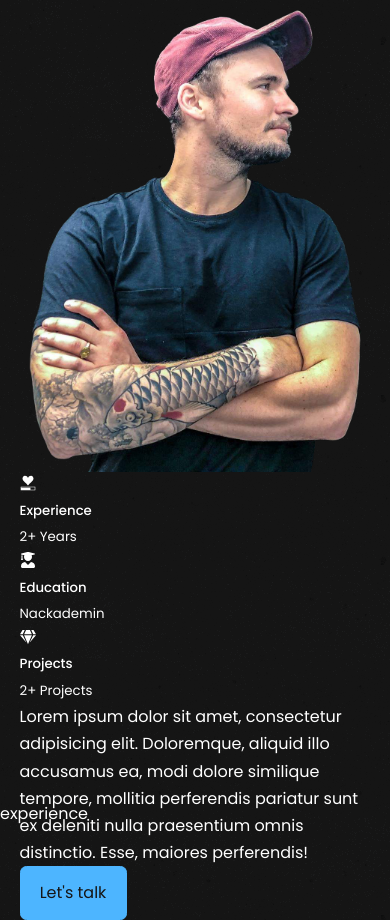
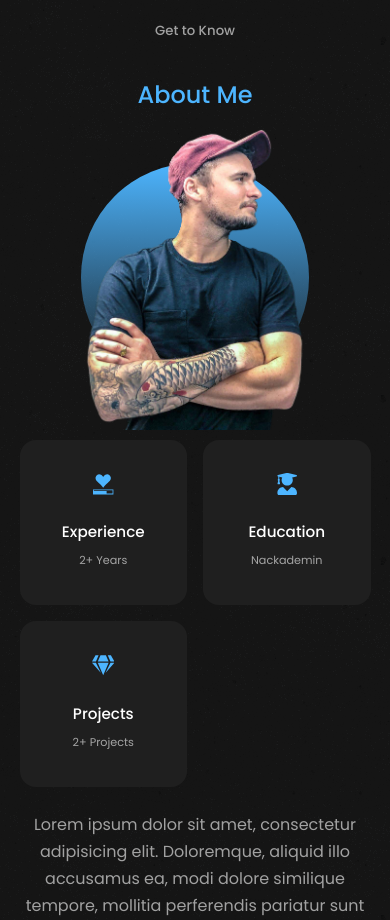
Before and after one commit to Theo-Selin/Portfolio, a React (Create React App) app in the folder client/: page / in a window 390 px wide. Shown: the part 1080-2000 px from the top of the page. Built offline with nearby package versions, Linux system fonts and the light colour scheme.

Commit message:
About me structure

```diff
--- a/client/src/components/about/about.css
+++ b/client/src/components/about/about.css
@@ -0,0 +1,106 @@
+.about__container {
+    display: grid;
+    grid-template-columns: 25% 60%;
+    gap: 15%;
+}
+
+.about__me {
+    width: 100%;
+    aspect-ratio: 1/1;
+    border-radius: 50%;
+    background: linear-gradient(
+        var(--color-primary),
+        transparent
+        );
+    display: grid;
+    place-items: center;
+}
+
+.about__me_image {
+    overflow: hidden;
+    transition: var(--transition)
+}
+
+.about__me_image:hover {
+    transform: rotate(-2deg)
+}
+
+.about__cards {
+    display: grid;
+    grid-template-columns: repeat(3, 1fr);
+    gap: 1.5rem;
+}
+
+.about__card {
+    background: var(--color-bg-variant);
+    border: 1px solid transparent;
+    border-radius: 1rem;
+    padding: 2rem;
+    text-align: center;
+    transition: var(--transition)
+}
+
+.about__card:hover {
+    background: transparent;
+    border-color: var(--color-primary-variant);
+    cursor: default;
+}
+
+.about__icon {
+    color: var(--color-primary);
+    font-size: 1.4rem;
+    margin-bottom: 1rem;
+}
+
+.about__card h5 {
+    font-size: 0.95rem;
+}
+
+.about__card small {
+    font-size: 0.7rem;
+    color: var(--color-light)
+}
+
+.about__content p {
+    margin: 2rem 0 2.6rem;
+    color: var(--color-light);
+
+}
+
+/* ================ MEDIA QUERIES (MEDIUM) ================ */
+@media screen and (max-width: 1024px) {
+    .about__container {
+        grid-template-columns: 1fr;
+        gap: 0;
+    }
+
+    .about__me {
+        width: 50%;
+        margin: 2rem auto 4rem;
+    }
+
+    .about__content p {
+        margin: 1rem 0 1.54rem;
+    }
+}
+
+/* ================ MEDIA QUERIES (SMALL) ================ */
+@media screen and (max-width: 600px) {
+    .about__me {
+        width: 65%;
+        margin: 0 auto 3rem;
+    }
+
+    .about__cards {
+        grid-template-columns: 1fr 1fr;
+        gap: 1rem;
+    }
+
+    .about__content {
+        text-align: center;
+    }
+
+    .about__content p {
+        margin: 1.5rem 0;
+    }
+}
--- a/client/src/components/header/header.css
+++ b/client/src/components/header/header.css
@@ -24,9 +24,9 @@ header {
     flex-direction: column;
     align-items: center;
     gap: 0.8rem;
-    position: fixed;
+    position: absolute;
     left: 10rem;
-    bottom: 3rem;
+    bottom: 10rem;
     font-size: 1.5rem
 }
 
@@ -45,9 +45,9 @@ header {
 .message {
     background-color: var(--color-primary);
     border-radius: 50%;
-    position: fixed;
+    position: absolute;
     right: 10rem;
-    bottom: 5rem;
+    bottom: 13rem;
     font-weight: 300;
     font-size: 2rem;
     padding: 1rem;
@@ -56,7 +56,7 @@ header {
 }
 
 .message:hover {
-    font-size: 2.5rem;
+    font-size: 2.2rem;
 }
 
 /* ================ MEDIA QUERIES (MEDIUM) ================ */
@@ -64,6 +64,13 @@ header {
     header {
         height: 68vh;
     }
+
+    a.btn.btn-primary,
+    .header__socials,
+    .message {
+        display: none;
+    }
+
 }
 
 /* ================ MEDIA QUERIES (SMALL) ================ */
--- a/client/src/index.css
+++ b/client/src/index.css
@@ -12,7 +12,7 @@
 
 :root {
     --color-bg: rgb(21, 21, 21);
-    --color-bg-variant: rgb(44, 44, 108);
+    --color-bg-variant: rgb(31, 31, 31);
     --color-primary: rgb(77, 181, 255);
     --color-primary-variant: rgba(77, 181, 255, 0.4);
     --color-white: #fff;
@@ -20,7 +20,7 @@
 
     --transition: all 200ms ease;
 
-    --container-width-lg: 75%;
+    --container-width-lg: 50%;
     --container-width-md: 86%;
     --container-width-sm: 90%;
 }
@@ -56,7 +56,7 @@ h1 {
 }
 
 section {
-    margin-top: 8rem;
+    padding-top: 10rem;
     height: 100vh;
 }
 
--- a/client/src/index.js
+++ b/client/src/index.js
@@ -3,6 +3,5 @@ import App from "./App"
 import "./index.css"
 
 const container = document.getElementById('root');
-const root = createRoot(container); // createRoot(container!) if you use TypeScript
+const root = createRoot(container);
 root.render(<App tab="home" />);
-// ReactDOM.createRoot(<App/>, document.getElementById("#root"))
```
Also changed, not shown: 1 other file (tests, documents, lock files or other folders).
